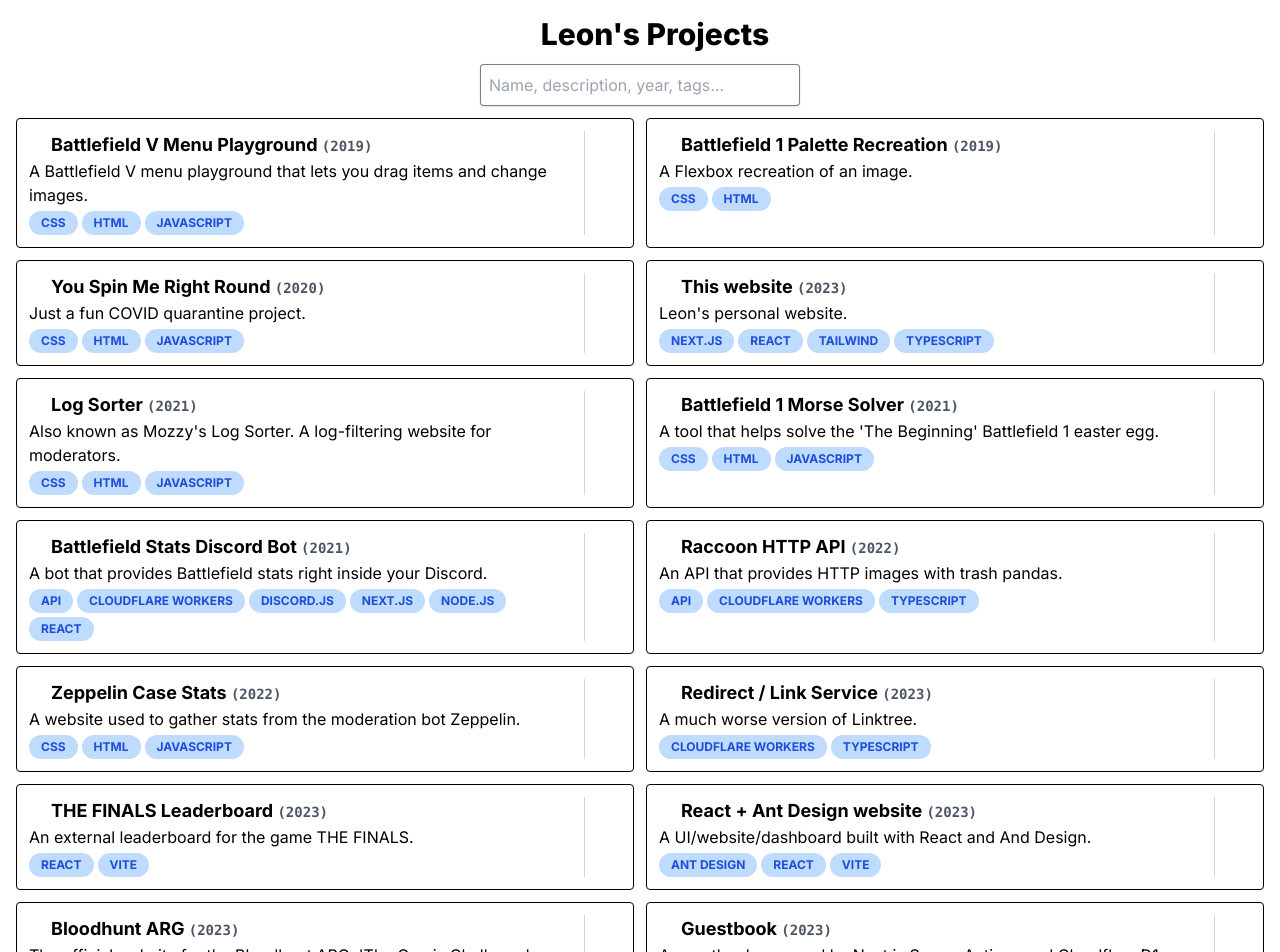
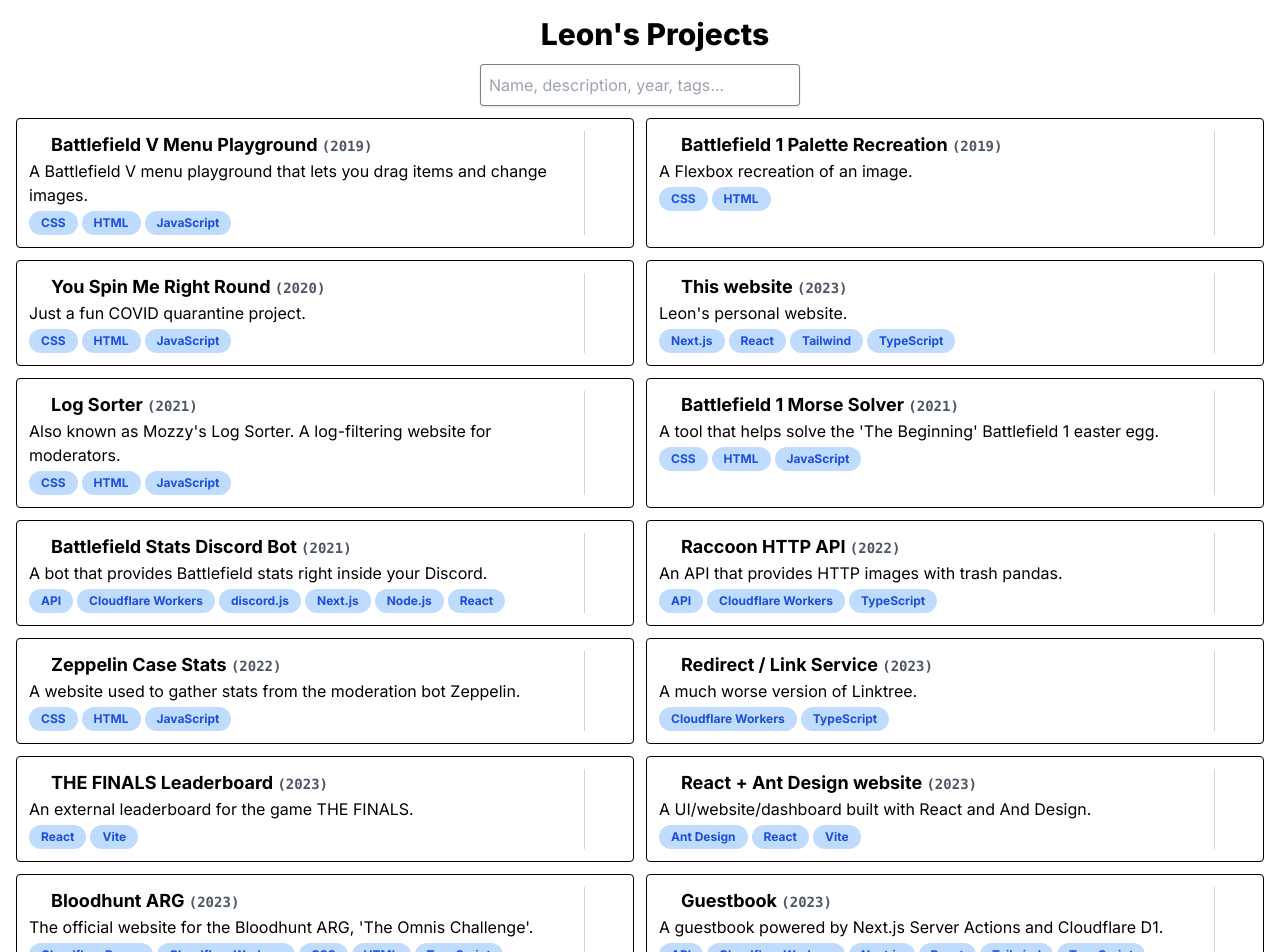
Before and after one commit to leonlarsson/leon-home, a Next.js app: page /projects in a window 1280 px wide. Shown: the top 952 px of the page. Built offline with nearby package versions, Linux system fonts and the light colour scheme; a web font is replaced by a local one.

Commit message:
projects: use different casing for project tags

```diff
--- a/app/(main)/globals.css
+++ b/app/(main)/globals.css
@@ -15,7 +15,7 @@
 }
 
 .tag-pill {
-  @apply rounded-full bg-blue-200 px-3 py-1 text-xs font-bold uppercase text-blue-700 transition-colors group-hover:bg-slate-700 group-hover:text-white dark:bg-[#212528] dark:text-[#4b98f2] dark:group-hover:bg-[#212528] dark:group-hover:text-[#4b98f2];
+  @apply rounded-full bg-blue-200 px-3 py-1 text-xs font-bold text-blue-700 transition-colors group-hover:bg-slate-700 group-hover:text-white dark:bg-[#212528] dark:text-[#4b98f2] dark:group-hover:bg-[#212528] dark:group-hover:text-[#4b98f2];
 }
 
 .button-link {
--- a/app/(main)/projects/[id]/page.tsx
+++ b/app/(main)/projects/[id]/page.tsx
@@ -62,9 +62,11 @@ export default ({ params }: { params: { id: string } }) => {
           {project.tags && (
             <div className="mb-3 mt-1 flex flex-wrap justify-center gap-1">
               {project.year && <Tag tag={project.year} clickable={true} />}
-              {project.tags.sort().map(tag => (
-                <Tag key={tag} tag={tag} clickable={true} />
-              ))}
+              {project.tags
+                .sort((a, b) => a.localeCompare(b))
+                .map(tag => (
+                  <Tag key={tag} tag={tag} clickable={true} />
+                ))}
             </div>
           )}
 
--- a/app/(main)/projects/page.tsx
+++ b/app/(main)/projects/page.tsx
@@ -81,9 +81,11 @@ const Project = ({ project }: { project: Project }) => {
 
         {project.tags && (
           <div className="mt-1 flex flex-wrap gap-1">
-            {project.tags.sort().map(tag => (
-              <Tag key={tag} tag={tag} />
-            ))}
+            {project.tags
+              .sort((a, b) => a.localeCompare(b))
+              .map(tag => (
+                <Tag key={tag} tag={tag} />
+              ))}
           </div>
         )}
       </Link>
--- a/app/(main)/projects/projects.ts
+++ b/app/(main)/projects/projects.ts
@@ -1,3 +1,20 @@
+const tags = {
+  HTML: "HTML",
+  CSS: "CSS",
+  JS: "JavaScript",
+  TS: "TypeScript",
+  REACT: "React",
+  NEXT: "Next.js",
+  TAILWIND: "Tailwind",
+  NODE: "Node.js",
+  DISCORDJS: "discord.js",
+  VITE: "Vite",
+  ANTD: "Ant Design",
+  API: "API",
+  CLOUDFLARE_WORKERS: "Cloudflare Workers",
+  CLOUDFLARE_PAGES: "Cloudflare Pages"
+};
+
 export default [
   {
     projectId: 1,
@@ -5,7 +22,7 @@ export default [
     description: "This was one of my first web projects. It allows you to play around with a copy of the Battlefield V menu.",
     shortDescription: "A Battlefield V menu playground that lets you drag items and change images.",
     year: "2019",
-    tags: ["html", "css", "javascript"],
+    tags: [tags.HTML, tags.CSS, tags.JS],
     link: "https://bfvmenu.leonlarsson.com/",
     githubLink: "https://github.com/leonlarsson/bfvmenu"
   },
@@ -15,7 +32,7 @@ export default [
     description: "This is another Battlefield-related project. It's an attempt at recreating an image using Flexbox.",
     shortDescription: "A Flexbox recreation of an image.",
     year: "2019",
-    tags: ["html", "css"],
+    tags: [tags.HTML, tags.CSS],
     link: "https://bf1palette.leonlarsson.com/",
     githubLink: "https://github.com/leonlarsson/bf1palette"
   },
@@ -25,7 +42,7 @@ export default [
     description: "Just a fun COVID quarantine project.",
     shortDescription: "Just a fun COVID quarantine project.",
     year: "2020",
-    tags: ["html", "css", "javascript"],
+    tags: [tags.HTML, tags.CSS, tags.JS],
     link: "https://joy.leonlarsson.com/",
     githubLink: "https://github.com/leonlarsson/joy-meme"
   },
@@ -35,7 +52,7 @@ export default [
     description: "This is the website you're currently on. It was created using Next.js 13 and was built with Tailwind.",
     shortDescription: "Leon's personal website.",
     year: "2023",
-    tags: ["react", "next.js", "tailwind", "typescript"],
+    tags: [tags.REACT, tags.NEXT, tags.TAILWIND, tags.TS],
     link: "/",
     githubLink: "https://github.com/leonlarsson/leon-home"
   },
@@ -45,7 +62,7 @@ export default [
     description: "My first actual useful project. It aims to help (Discord) moderators sort through massive amounts of logs in order to combat bot accounts.",
     shortDescription: "Also known as Mozzy's Log Sorter. A log-filtering website for moderators.",
     year: "2021",
-    tags: ["html", "css", "javascript"],
+    tags: [tags.HTML, tags.CSS, tags.JS],
     link: "https://logsorter.net/",
     githubLink: "https://github.com/leonlarsson/logsorter"
   },
@@ -55,7 +72,7 @@ export default [
     description: "Another Battlefield-related project. This has helped hundreds if not thousands of people to solve the 'The Beginning' Battlefield 1 easter egg.",
     shortDescription: "A tool that helps solve the 'The Beginning' Battlefield 1 easter egg.",
     year: "2021",
-    tags: ["html", "css", "javascript"],
+    tags: [tags.HTML, tags.CSS, tags.JS],
     link: "https://bf1morse.leonlarsson.com/",
     githubLink: "https://github.com/leonlarsson/bf1morse"
   },
@@ -65,7 +82,7 @@ export default [
     description: "My largest and most successful project by far. A Discord bot that provides on demand Battlefield statistics in Discord.\nUsed by thousands of users in thousands of Discord servers. Built in Node.js.\nThe extra links are for the API that I built with Cloudflare Workers.",
     shortDescription: "A bot that provides Battlefield stats right inside your Discord.",
     year: "2021",
-    tags: ["node.js", "discord.js", "cloudflare workers", "api", "react", "next.js"],
+    tags: [tags.NODE, tags.DISCORDJS, tags.CLOUDFLARE_WORKERS, tags.API, tags.REACT, tags.NEXT],
     link: "https://battlefieldstats.com/",
     githubLink: "https://github.com/leonlarsson/bfstats-web",
     extraLinks: [
@@ -87,7 +104,7 @@ export default [
     description: "An API that provides HTTP response images, with a twist.\nPowered by Cloudflare Workers.",
     shortDescription: "An API that provides HTTP images with trash pandas.",
     year: "2022",
-    tags: ["cloudflare workers", "api", "typescript"],
+    tags: [tags.CLOUDFLARE_WORKERS, tags.API, tags.TS],
     link: "https://api.onlyraccoons.com/",
     githubLink: "https://github.com/leonlarsson/http-raccoons"
   },
@@ -97,7 +114,7 @@ export default [
     description: "A utility website that aims to help Discord moderators gather stats from the moderation bot Zeppelin.",
     shortDescription: "A website used to gather stats from the moderation bot Zeppelin.",
     year: "2022",
-    tags: ["html", "css", "javascript"],
+    tags: [tags.HTML, tags.CSS, tags.JS],
     link: "https://zeppelin-stats.leonlarsson.com/",
     githubLink: "https://github.com/leonlarsson/zeppelin-case-stats"
   },
@@ -107,7 +124,7 @@ export default [
     description: "Small project built with Discord workers. Think of it like Linktree, but much worse.",
     shortDescription: "A much worse version of Linktree.",
     year: "2023",
-    tags: ["cloudflare workers", "typescript"],
+    tags: [tags.CLOUDFLARE_WORKERS, tags.TS],
     link: "https://x.leon.ms/",
     githubLink: "https://github.com/leonlarsson/link-redirector-worker"
   },
@@ -117,7 +134,7 @@ export default [
     description: "A fun project that creates a better leaderboard for the game THE FINALS from Embark Studios.\nBuilt with React + Vite.",
     shortDescription: "An external leaderboard for the game THE FINALS.",
     year: "2023",
-    tags: ["react", "vite"],
+    tags: [tags.REACT, tags.VITE],
     link: "https://the-finals-leaderboard.leonlarsson.com/",
     githubLink: "https://github.com/leonlarsson/the-finals-leaderboard"
   },
@@ -127,7 +144,7 @@ export default [
     description: "A dashboard website template built with Vite + React + Ant Design.\nThis is something I originally built for work, but without the secret parts.",
     shortDescription: "A UI/website/dashboard built with React and And Design.",
     year: "2023",
-    tags: ["react", "vite", "ant design"],
+    tags: [tags.REACT, tags.VITE, tags.ANTD],
     link: "https://react-ant-design-ui.pages.dev/",
     githubLink: "https://github.com/leonlarsson/react-ant-design-ui"
   },
@@ -137,7 +154,7 @@ export default [
     description: "A project I built for my role at Sharkmob. It is an ARG that we held for players that hundreds of players interacted with.",
     shortDescription: "The official website for the Bloodhunt ARG, 'The Omnis Challenge'.",
     year: "2023",
-    tags: ["cloudflare workers", "cloudflare pages", "html", "css", "typescript"],
+    tags: [tags.CLOUDFLARE_WORKERS, tags.CLOUDFLARE_PAGES, tags.HTML, tags.CSS, tags.TS],
     link: "https://omnis.pages.dev/"
   },
   {
@@ -146,7 +163,7 @@ export default [
     description: "A guestbook for my personal website. It uses Next.js experimental Server Actions and Cloudflare D1.\nIt uses authentication from NextAuth.js.",
     shortDescription: "A guestbook powered by Next.js Server Actions and Cloudflare D1.",
     year: "2023",
-    tags: ["cloudflare workers", "react", "next.js", "tailwind", "typescript", "API"],
+    tags: [tags.CLOUDFLARE_WORKERS, tags.REACT, tags.NEXT, tags.TAILWIND, tags.TS, tags.API],
     link: "/guestbook",
     githubLink: "https://github.com/leonlarsson/leon-home/tree/main/app/(main)/guestbook",
     extraLinks: [
```
